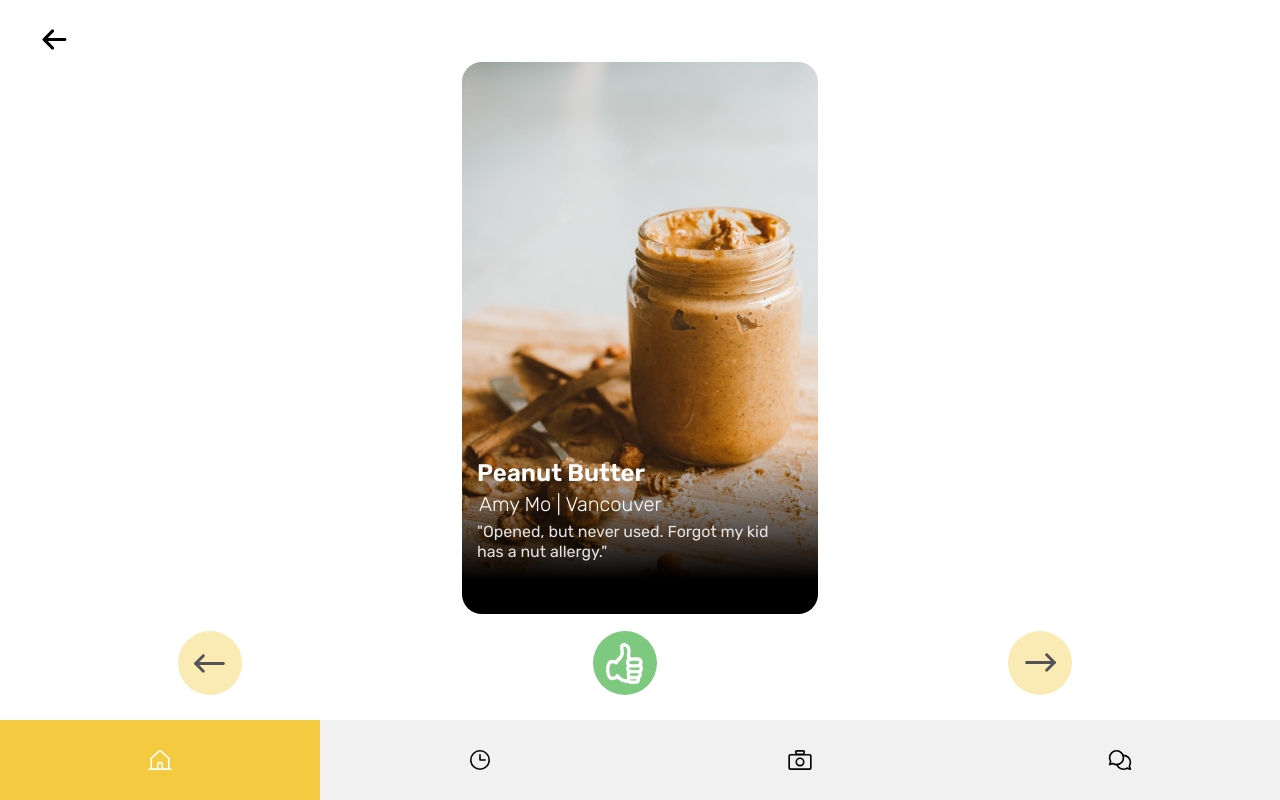
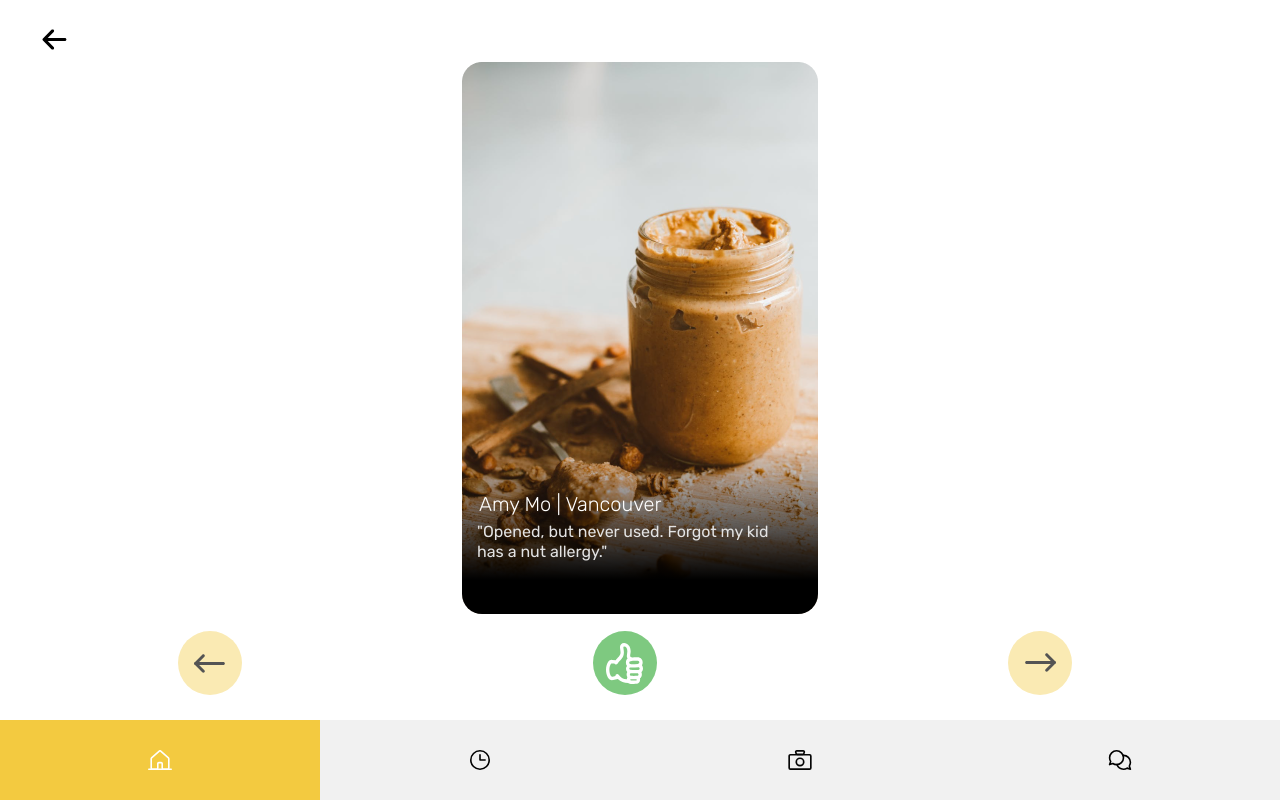
Before and after one commit to Pho86/ShareFood, a Next.js app: page /home in a window 1280 px wide. Built offline with nearby package versions, Linux system fonts and the light colour scheme.

Commit message:
food changes

```diff
--- a/comps/ChoiceButtonU.js
+++ b/comps/ChoiceButtonU.js
@@ -1,7 +1,7 @@
 import styled from 'styled-components';
 import { useRouter } from 'next/router';
 import { DownUp } from '../data/animation';
-import food from '../data/food_content.json';
+import foody from '../data/food_content.json';
 
 const ChoiceCont = styled.div`
 display:flex;
@@ -24,14 +24,14 @@ export default function ChoiceButtonU({
     img = "/button_choices/undo_button.svg"
 }) {
     const r = useRouter();
-    var { image } = r.query;
+    var { food } = r.query;
 
 
-    if (image === undefined ) {
+    if (food === undefined ) {
         return <ChoiceCont onClick={
             () => r.push({
                 query: {
-                    image: food.length -1
+                    food: foody.length -1
                 }
             })
         }>
@@ -39,11 +39,11 @@ export default function ChoiceButtonU({
         </ChoiceCont>
     }
 
-    if (image === '0') {
+    if (food === '0') {
         return <ChoiceCont onClick={
             () => r.push({
                 query: {
-                    image: food.length -1
+                    food: foody.length -1
                 }
             })
         }>
@@ -55,7 +55,7 @@ export default function ChoiceButtonU({
         return <ChoiceCont onClick={
         () => r.push({
             query: {
-                image: image === undefined ? image : Math.max(0, Number(image) - 1)
+                food: food === undefined ? food : Math.max(0, Number(food) - 1)
             }
         })
     }>
--- a/comps/ChoiceButtonX.js
+++ b/comps/ChoiceButtonX.js
@@ -2,7 +2,7 @@ import styled from 'styled-components';
 import { useRouter } from 'next/router'
 import { foodImg } from '../data/img_content';
 import { DownUp } from '../data/animation';
-import food from '../data/food_content.json';
+import foody from '../data/food_content.json';
 
 
 const ChoiceCont = styled.div`
@@ -26,16 +26,16 @@ export default function ChoiceButtonX({
     img = "/button_choices/x_button.svg"
 }) {
     const r = useRouter();
-    var { image } = r.query;
-    if (image === undefined) {
-        image = 0;
+    var { food } = r.query;
+    if (food === undefined) {
+        food = 0;
     }
 
     return <ChoiceCont onClick={
         () => {
             r.push({
                 query: {
-                    image: Number(image) + 1 > food.length - 1 ? 0 : Number(image) + 1
+                    food: Number(food) + 1 > foody.length - 1 ? 0 : Number(food) + 1
                 }
             })
         }
--- a/comps/ChoiceButtonY.js
+++ b/comps/ChoiceButtonY.js
@@ -1,7 +1,7 @@
 import styled from 'styled-components';
 import { DownUp } from '../data/animation';
 import {useRouter} from 'next/router'
-import food from '../data/food_content.json';
+import foody from '../data/food_content.json';
 
 
 const ChoiceCont = styled.div`
@@ -25,15 +25,15 @@ export default function ChoiceButtonY({
     img = "/button_choices/check_button.svg"
 }) {
     const r = useRouter();
-    var { image } = r.query;
-    if (image === undefined ) {
-        image = 0
+    var { food } = r.query;
+    if (food === undefined ) {
+        food = 0
     }
     return <ChoiceCont onClick={
         ()=>r.push({
             pathname: "/confirm",
             query: {
-                food:[image]
+                food:[food]
             }
         })
     }>
--- a/comps/FoodCard.js
+++ b/comps/FoodCard.js
@@ -1,7 +1,7 @@
 import styled from 'styled-components';
 import { useRouter } from 'next/router'
 import { foodImg } from '../data/img_content'
-import food from '../data/food_content.json';
+import foody from '../data/food_content.json';
 import { DownUp } from '../data/animation';
 
 
@@ -22,16 +22,16 @@ export default function FoodCard({
 }) {
     const r = useRouter();
 
-    let { image } = r.query
+    var { food } = r.query
 
-    if (image === undefined) {
-        image = 0;
+    if (food === undefined) {
+        food = 0;
     }
 
 
 
 
     return <Cont>
-        <DispImg src={food[image].foodimg} />
+        <DispImg src={foody[food].foodimg} />
     </Cont>
 }
--- a/comps/MessagePrev.js
+++ b/comps/MessagePrev.js
@@ -71,7 +71,10 @@ export function ChatBox() {
     }
     return <MsgCont onClick={
         () => r.push({
-            pathname: "/messaging"
+            pathname: "/messaging",
+            query: {
+                food: [food]
+            }
         })
     }>
         <ProfileCont>
--- a/comps/NavBar.js
+++ b/comps/NavBar.js
@@ -24,25 +24,41 @@ background-color:${props => props.backgroundcolor || "#F1F1F1"};
 export default function HomeNavBar({
 }){
     const r = useRouter();
+    var {food} = r.query;
+    if(food === undefined) {
+        food = 0;
+    }
         return <BarCont>
         <Img src="/icons/w_home.svg" backgroundcolor = "#F3CA40" onClick={
             () => r.push({
                 pathname: "/home",
+                query: {
+                    food: [food]
+                }
               })
         } id="active"></Img>
         <Img src="/icons/history.svg" onClick={
             () => r.push({
                 pathname: "/history",
+                query: {
+                    food: [food]
+                }
               })
         }></Img>
         <Img src="/icons/camera.svg" onClick={
             () => r.push({
                 pathname: "/camera",
+                query: {
+                    food: [food]
+                }
               })
         }></Img>
         <Img src="/icons/messages.svg" onClick={
             () => r.push({
                 pathname: "/messaging1",
+                query: {
+                    food: [food]
+                }
               })
         }></Img>
     </BarCont>
@@ -52,26 +68,41 @@ export default function HomeNavBar({
 export function HistoryNavbar({
 }){
     const r = useRouter();
-    var {route} = r.query;
+    var {food} = r.query;
+    if(food === undefined) {
+        food = 0;
+    }
         return <BarCont>
         <Img src="/icons/home.svg"  onClick={
             () => r.push({
                 pathname: "/home",
+                query: {
+                    food: [food]
+                }
               })
         } id="active"></Img>
         <Img src="/icons/w_history.svg" backgroundcolor = "#F3CA40" onClick={
             () => r.push({
                 pathname: "/history",
+                query: {
+                    food: [food]
+                }
               })
         }></Img>
         <Img src="/icons/camera.svg" onClick={
             () => r.push({
                 pathname: "/camera",
+                query: {
+                    food: [food]
+                }
               })
         }></Img>
         <Img src="/icons/messages.svg" onClick={
             () => r.push({
                 pathname: "/messaging1",
+                query: {
+                    food: [food]
+                }
               })
         }></Img>
     </BarCont>
@@ -81,27 +112,42 @@ export function HistoryNavbar({
 export function CameraNavbar({
 }){
     const r = useRouter();
-    var {route} = r.query;
+    var {food} = r.query;
+    if(food === undefined) {
+        food = 0;
+    }
 
         return <BarCont>
         <Img src="/icons/home.svg"  onClick={
             () => r.push({
                 pathname: "/home",
+                query: {
+                    food: [food]
+                }
               })
         } id="active"></Img>
         <Img src="/icons/history.svg"  onClick={
             () => r.push({
                 pathname: "/history",
+                query: {
+                    food: [food]
+                }
               })
         }></Img>
         <Img src="/icons/w_camera.svg" backgroundcolor = "#F3CA40" onClick={
             () => r.push({
                 pathname: "/camera",
+                query: {
+                    food: [food]
+                }
               })
         }></Img>
         <Img src="/icons/messages.svg" onClick={
             () => r.push({
                 pathname: "/messaging1",
+                query: {
+                    food: [food]
+                }
               })
         }></Img>
     </BarCont>
@@ -111,27 +157,42 @@ export function CameraNavbar({
 export function ChatNavbar({
 }){
     const r = useRouter();
-    var {route} = r.query;
+    var {food} = r.query;
+    if(food === undefined) {
+        food = 0;
+    }
 
         return <BarCont>
         <Img src="/icons/home.svg"  onClick={
             () => r.push({
                 pathname: "/home",
+                query: {
+                    food: [food]
+                }
               })
         } id="active"></Img>
         <Img src="/icons/history.svg"  onClick={
             () => r.push({
                 pathname: "/history",
+                query: {
+                    food: [food]
+                }
               })
         }></Img>
         <Img src="/icons/camera.svg"  onClick={
             () => r.push({
                 pathname: "/camera",
+                query: {
+                    food:[food]
+                }
               })
         }></Img>
         <Img src="/icons/w_messages.svg" backgroundcolor = "#F3CA40" onClick={
             () => r.push({
                 pathname: "/messaging1",
+                query: {
+                    food:[food]
+                }
               })
         }></Img>
     </BarCont>
--- a/comps/hometext.js
+++ b/comps/hometext.js
@@ -1,6 +1,6 @@
 import styled from "styled-components";
 import { useRouter } from "next/router";
-import food from '../data/food_content.json';
+import foody from '../data/food_content.json';
 import { DownUp } from '../data/animation';
 
 const ImageText1 = styled.div`
@@ -61,38 +61,38 @@ const Background = styled.img`
 export function ImageText({
 }) {
     const r = useRouter();
-    var { image } = r.query
-    if (image === undefined ) {
-        image = 0
+    var { food } = r.query
+    if (food === undefined ) {
+        food = 0
     }
 
     return (
-        <ImageText1>{food[image].food}</ImageText1>
+        <ImageText1>{foody[food].foody}</ImageText1>
     )
 }
 
 export function ImageTextInfo({
 }) {
     const r = useRouter();
-    var { image } = r.query
-    if (image === undefined ) {
-        image = 0
+    var { food } = r.query
+    if (food === undefined ) {
+        food = 0
     }
 
     return (
-        <ImageText2>{food[image].name} | {food[image].location} </ImageText2>
+        <ImageText2>{foody[food].name} | {foody[food].location} </ImageText2>
     )
 }
 
 export function ImageTextComment({
 }) {
     const r = useRouter();
-    var { image } = r.query
-    if (image === undefined ) {
-        image = 0
+    var { food } = r.query
+    if (food === undefined ) {
+        food = 0
     }
 
     return (
-        <ImageText3>"{food[image].description}"</ImageText3>
+        <ImageText3>"{foody[food].description}"</ImageText3>
     )
 }
```
